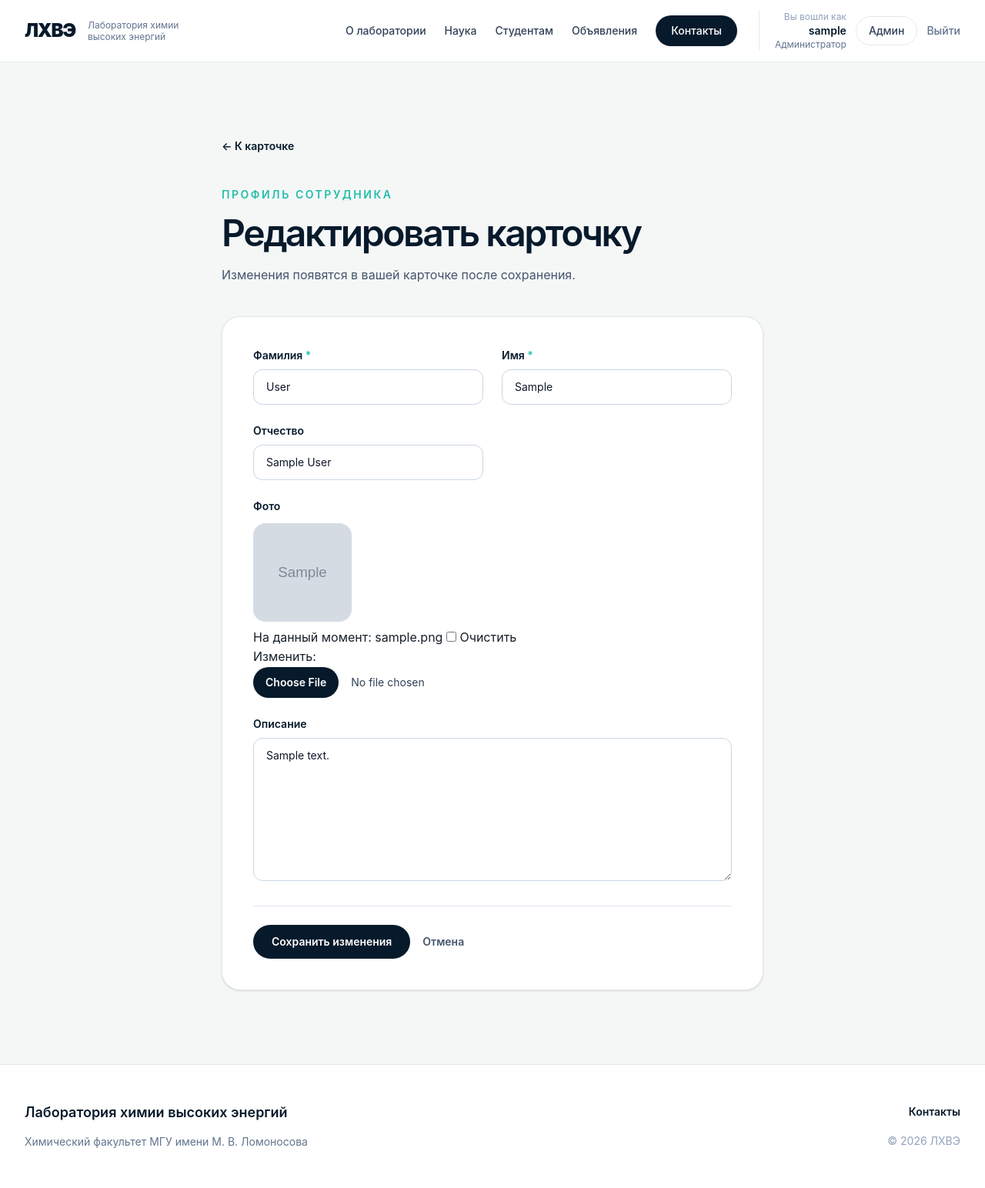
After one commit to Umiacha/LHEC, a Django app: page /people/1/edit/ in a window 1280 px wide. The commit adds this page. Shown: the whole page at 77% size. Run offline with Django 5.2, Linux system fonts and the light colour scheme; a user stored in the database is signed in; tables that the repository leaves empty hold one stand-in row (values such as "Sample post"); grey boxes marked "Sample" are stand-in pictures.

Commit message:
Add editing for employee card.

```diff
--- a/core/static/core/css/main.css
+++ b/core/static/core/css/main.css
@@ -329,6 +329,9 @@
   .h-24 {
     height: calc(var(--spacing) * 24);
   }
+  .h-32 {
+    height: calc(var(--spacing) * 32);
+  }
   .h-auto {
     height: auto;
   }
@@ -349,6 +352,9 @@
   }
   .w-24 {
     width: calc(var(--spacing) * 24);
+  }
+  .w-32 {
+    width: calc(var(--spacing) * 32);
   }
   .w-64 {
     width: calc(var(--spacing) * 64);
@@ -866,7 +913,24 @@
   .focus-visible\:underline:focus-visible {
     text-decoration-line: underline;
   }
+  .focus-visible\:outline:focus-visible {
+    outline-style: var(--tw-outline-style);
+    outline-width: 1px;
+  }
+  .focus-visible\:outline-2:focus-visible {
+    outline-style: var(--tw-outline-style);
+    outline-width: 2px;
+  }
+  .focus-visible\:outline-offset-2:focus-visible {
+    outline-offset: 2px;
+  }
+  .focus-visible\:outline-lab-950:focus-visible {
+    outline-color: var(--color-lab-950);
+  }
   @media (width >= 40rem) {
+    .sm\:col-span-2 {
+      grid-column: span 2 / span 2;
+    }
     .sm\:mt-20 {
       margin-top: calc(var(--spacing) * 20);
     }
@@ -1430,6 +1494,11 @@ img {
 @property --tw-backdrop-sepia {
   syntax: "*";
   inherits: false;
+}
+@property --tw-outline-style {
+  syntax: "*";
+  inherits: false;
+  initial-value: solid;
 }
 @layer properties {
   @supports ((-webkit-hyphens: none) and (not (margin-trim: inline))) or ((-moz-orient: inline) and (not (color:rgb(from red r g b)))) {
@@ -1463,6 +1532,7 @@ img {
       --tw-backdrop-opacity: initial;
       --tw-backdrop-saturate: initial;
       --tw-backdrop-sepia: initial;
-    }
-  }
-}
+      --tw-outline-style: solid;
+    }
+  }
+}
--- a/users/forms.py
+++ b/users/forms.py
@@ -6,6 +6,7 @@ from django.contrib.auth.forms import (
 )
 from django.contrib.auth.models import User
 from .roles import UserRole, get_user_role
+from .models import Employee
 
 
 INPUT_CLASSES = (
@@ -65,3 +66,21 @@ class RoleUserChangeForm(UserChangeForm):
         role = get_user_role(self.instance)
         if role is not None:
             self.fields['role'].initial = role
+
+
+class EmployeeEditForm(forms.ModelForm):
+    """Форма для изменения своей карточки сотрудником на сайте."""
+
+    class Meta:
+        model = Employee
+        fields = ('last_name', 'first_name', 'mid_name', 'photo', 'bio')
+        widgets = {
+            'last_name': forms.TextInput(attrs={'class': INPUT_CLASSES}),
+            'first_name': forms.TextInput(attrs={'class': INPUT_CLASSES}),
+            'mid_name': forms.TextInput(attrs={'class': INPUT_CLASSES}),
+            'photo': forms.ClearableFileInput(attrs={
+                'class': 'block w-full text-sm text-slate-700 file:mr-4 file:rounded-full file:border-0 file:bg-lab-950 file:px-4 file:py-2.5 file:font-semibold file:text-white hover:file:bg-lab-800',
+                'accept': 'image/*',
+            }),
+            'bio': forms.Textarea(attrs={'class': INPUT_CLASSES, 'rows': 8}),
+        }
--- /dev/null
+++ b/users/templates/users/employee_edit.html
@@ -0,0 +1,42 @@
+{% extends "core/base.html" %}
+
+{% block title %}Редактировать карточку — ЛХВЭ{% endblock %}
+
+{% block content %}
+<section class="bg-paper py-16 sm:py-20 lg:py-24">
+    <div class="mx-auto max-w-3xl px-6 lg:px-8">
+        <a href="{% url 'users:employe_card' employee.pk %}" class="text-sm font-semibold text-lab-950 hover:underline">← К карточке</a>
+        <header class="mt-10">
+            <p class="text-sm font-semibold uppercase tracking-[0.18em] text-energy-500">Профиль сотрудника</p>
+            <h1 class="mt-4 text-4xl font-semibold tracking-[-0.05em] text-lab-950 sm:text-5xl">Редактировать карточку</h1>
+            <p class="mt-4 text-base leading-7 text-slate-600">Изменения появятся в вашей карточке после сохранения.</p>
+        </header>
+
+        <form method="post" enctype="multipart/form-data" class="mt-10 space-y-8 rounded-3xl border border-slate-200 bg-white p-6 shadow-sm sm:p-10">
+            {% csrf_token %}
+            {% if form.non_field_errors %}
+                <div class="rounded-xl border border-red-200 bg-red-50 p-4 text-sm text-red-700" role="alert">{{ form.non_field_errors }}</div>
+            {% endif %}
+
+            <div class="grid gap-6 sm:grid-cols-2">
+                {% for field in form %}
+                    <div class="{% if field.name == 'bio' or field.name == 'photo' %}sm:col-span-2{% endif %}">
+                        <label for="{{ field.id_for_label }}" class="block text-sm font-semibold text-lab-950">{{ field.label }}{% if field.field.required %} <span class="text-energy-500" aria-label="обязательное поле">*</span>{% endif %}</label>
+                        {% if field.name == 'photo' and employee.photo %}
+                            <img src="{{ employee.photo.url }}" alt="Текущее фото сотрудника" class="mt-3 h-32 w-32 rounded-2xl object-cover">
+                        {% endif %}
+                        <div class="mt-2">{{ field }}</div>
+                        {% if field.help_text %}<p class="mt-2 text-sm text-slate-500">{{ field.help_text }}</p>{% endif %}
+                        {% for error in field.errors %}<p class="mt-2 text-sm text-red-700" role="alert">{{ error }}</p>{% endfor %}
+                    </div>
+                {% endfor %}
+            </div>
+
+            <div class="flex flex-wrap items-center gap-4 border-t border-slate-200 pt-6">
+                <button type="submit" class="rounded-full bg-lab-950 px-6 py-3 text-sm font-semibold text-white transition-colors hover:bg-lab-800 focus-visible:outline focus-visible:outline-2 focus-visible:outline-offset-2 focus-visible:outline-lab-950">Сохранить изменения</button>
+                <a href="{% url 'users:employe_card' employee.pk %}" class="text-sm font-semibold text-slate-600 hover:text-lab-950 hover:underline">Отмена</a>
+            </div>
+        </form>
+    </div>
+</section>
+{% endblock %}
--- a/users/urls.py
+++ b/users/urls.py
@@ -1,6 +1,6 @@
 from django.urls import path
 
-from .views import UserLoginView, UserLogoutView, people, employe_card
+from .views import UserLoginView, UserLogoutView, people, employe_card, edit_employe_card
 
 
 app_name = 'users'
@@ -9,5 +9,6 @@ urlpatterns = [
     path('account/login/', UserLoginView.as_view(), name='login'),
     path('account/logout/', UserLogoutView.as_view(), name='logout'),
     path('people/', people, name='people'),
-    path('people/<int:pk>/', employe_card, name='employe_card')
+    path('people/<int:pk>/', employe_card, name='employe_card'),
+    path('people/<int:pk>/edit/', edit_employe_card, name='edit_employe_card'),
 ]
--- a/users/views.py
+++ b/users/views.py
@@ -1,9 +1,11 @@
 from django.contrib.auth.views import LoginView, LogoutView
+from django.contrib.auth.decorators import login_required
 from django.urls import reverse_lazy
 from django.http import HttpRequest, HttpResponse
-from django.shortcuts import get_object_or_404, render
+from django.shortcuts import get_object_or_404, render, redirect
+from django.views.decorators.http import require_http_methods
 
-from .forms import LoginForm
+from .forms import LoginForm, EmployeeEditForm
 from .models import Employee
 
 
@@ -25,5 +27,32 @@ def people(request: HttpRequest) -> HttpResponse:
 
 def employe_card(request: HttpRequest, pk: int) -> HttpResponse:
     """Страница карточки сотрудника."""
-    employee = get_object_or_404(Employee.objects.published(), pk=pk)
+    employee = get_object_or_404(Employee, pk=pk)
+    if not employee.is_published and (
+        not request.user.is_authenticated or employee.user_id != request.user.pk
+    ):
+        employee = get_object_or_404(Employee.objects.published(), pk=pk)
     return render(request, "users/employee_card.html", {'employee': employee})
+
+
+@login_required
+@require_http_methods(["GET", "POST"])
+def edit_employe_card(request: HttpRequest, pk: int) -> HttpResponse:  # TODO: потом добавить еще возможность выбирать свои featured publications
+    """Редактирование владельцем своей карточки сотрудника."""
+    employee = get_object_or_404(Employee, pk=pk, user=request.user)
+    if request.method == 'POST':
+        form = EmployeeEditForm(
+            request.POST,
+            request.FILES,
+            instance=employee,
+        )
+        if form.is_valid():
+            form.save()
+            return redirect('users:employe_card', pk=pk)
+    else:
+        form = EmployeeEditForm(instance=employee)
+    return render(
+        request,
+        'users/employee_edit.html',
+        {'form': form, 'employee': employee},
+    )
```
Also changed, not shown: other parts of core/static/core/css/main.css (+41 -0 lines), users/templates/users/employee_card.html (+6 -1 lines), users/tests.py (+55 -0 lines).
